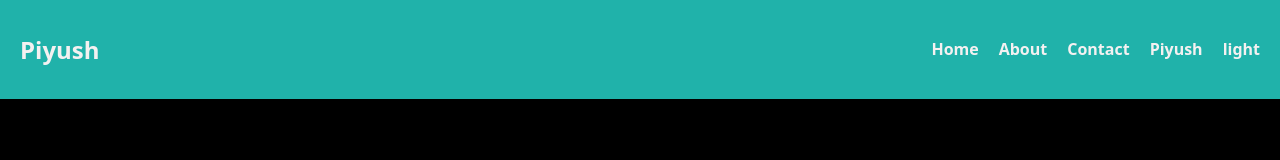
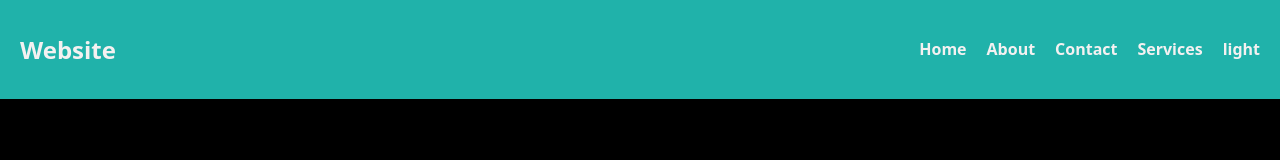
Before and after one commit to PiyushMishraX/ReactJS, a React (Vite) app in the folder context-api-21/: page / in a window 1280 px wide. Shown: the top 160 px of the page. Built offline with nearby package versions, Linux system fonts and the light colour scheme.

Commit message:
creating theme context

```diff
--- a/context-api-21/src/App.jsx
+++ b/context-api-21/src/App.jsx
@@ -1,21 +1,36 @@
-import React from 'react'
+// import React from 'react'
+// import Navbar from './components/Navbar'
+// import { useState } from 'react'
+
+// const App = () => {
+
+//   const [theme, setTheme] = useState('light')
+
+//   return (
+//     <div>
+//       {/* using self closing tag */}
+//       {/* <Navbar theme={theme}/> */}
+//       {/*  */}
+//       <Navbar theme={theme}>
+//         <h2>This is navbar</h2>
+//         <h2>It is navbar</h2>
+//         {/* it is children which will be passed in props */}
+//       </Navbar>
+//     </div>
+//   )
+// }
+
+// export default App
+
+
+
 import Navbar from './components/Navbar'
-import { useState } from 'react'
 
 const App = () => {
 
-  const [theme, setTheme] = useState('light')
-
   return (
     <div>
-      {/* using self closing tag */}
-      {/* <Navbar theme={theme}/> */}
-      {/*  */}
-      <Navbar theme={theme}>
-        <h2>This is navbar</h2>
-        <h2>It is navbar</h2>
-        {/* it is children which will be passed in props */}
-      </Navbar>
+      <Navbar />
     </div>
   )
 }
--- a/context-api-21/src/components/Nav2.jsx
+++ b/context-api-21/src/components/Nav2.jsx
@@ -1,20 +1,52 @@
+// import React, { useContext } from 'react'
+// import { PostDataContext } from '../context/ThemeContext'
+
+// const Nav2 = (props) => {
+
+//   const data = useContext(PostDataContext)
+//   return (
+//     <div className='nav2'>
+//         <h4>Home</h4>
+//         <h4>About</h4>
+//         <h4>Contact</h4>
+//         {/* <h4>Services</h4> */}
+//         <h4>{data}</h4>
+//         <h4>{props.theme}</h4>
+//         {/* it took so much eeforts just so theme can be in Nav2 from App thrugh props drilling */}
+//         {/* so we will create context */}
+
+//     </div>
+//   )
+// }
+
+// export default Nav2
+
+
+
 import React, { useContext } from 'react'
-import { PostDataContext } from '../context/ThemeContext'
+import { ThemeDataContext } from '../context/ThemeContext';
 
-const Nav2 = (props) => {
 
-  const data = useContext(PostDataContext)
+const Nav2 = () => {
+
+  // const data = useContext(ThemeDataContext)
+  // console.log(data); // as array
+
+  const [theme,setTheme] = useContext(ThemeDataContext)
+  // console.log(theme); // by destructuring
+
+
+
   return (
-    <div className='nav2'>
+    <div>
+      <div className='nav2'>
         <h4>Home</h4>
         <h4>About</h4>
         <h4>Contact</h4>
-        {/* <h4>Services</h4> */}
-        <h4>{data}</h4>
-        <h4>{props.theme}</h4>
-        {/* it took so much eeforts just so theme can be in Nav2 from App thrugh props drilling */}
-        {/* so we will create context */}
+        <h4>Services</h4>
+        <h4>{theme}</h4>
 
+    </div>
     </div>
   )
 }
--- a/context-api-21/src/components/Navbar.jsx
+++ b/context-api-21/src/components/Navbar.jsx
@@ -34,26 +34,43 @@
 //   )
 // }
 
-// importing React isn't import form 'react'
-import { useContext } from 'react'
+// // importing React isn't import form 'react'
+// import { useContext } from 'react'
+// import Nav2 from './Nav2'
+// import { PostDataContext, ThemeDataContext } from '../context/ThemeContext'
+
+// const Navbar = (props) => {
+
+//   const data = useContext(ThemeDataContext)
+//   // console.log(data);
+
+//   const data2 = useContext(PostDataContext)
+//   // console.log(data2);
+
+//   return (
+//     <div className='nav'>
+//         {/* <h2>Website</h2> */}
+//         {/* <h2>{data}</h2> */}
+//         <h2>{data2}</h2>
+
+//         <Nav2 theme={props.theme} />
+//     </div>
+//   )
+// }
+
+// export default Navbar
+
+
+
+
 import Nav2 from './Nav2'
-import { PostDataContext, ThemeDataContext } from '../context/ThemeContext'
 
-const Navbar = (props) => {
-
-  const data = useContext(ThemeDataContext)
-  // console.log(data);
-
-  const data2 = useContext(PostDataContext)
-  // console.log(data2);
-
+const Navbar = () => {
   return (
     <div className='nav'>
-        {/* <h2>Website</h2> */}
-        {/* <h2>{data}</h2> */}
-        <h2>{data2}</h2>
+        <h2>Website</h2>
 
-        <Nav2 theme={props.theme} />
+        <Nav2 />
     </div>
   )
 }
--- a/context-api-21/src/context/ThemeContext.jsx
+++ b/context-api-21/src/context/ThemeContext.jsx
@@ -1,34 +1,58 @@
-import React, { createContext } from "react";
+// import React, { createContext } from "react";
 
-// creating context-
+// // creating context-
 
-//  ThemeDataContext is the context which will provide the data in eveywhere // create it outside the function
-export const ThemeDataContext = createContext();
-// export so any where it can be used
+// //  ThemeDataContext is the context which will provide the data in eveywhere // create it outside the function
+// export const ThemeDataContext = createContext();
+// // export so any where it can be used  // useing named export bxz themeCOntext is already beign exported defaultly
 
-export const PostDataContext = createContext();
+// export const PostDataContext = createContext();
+
+// const ThemeContext = (props) => {
+
+//   return (
+//     // <div>ThemeContext</div>
+//     // <div>{props.children}</div>
+
+//     //providing the context // use .Provider method
+//     <div>
+//       {/* <ThemeDataContext.Provider> */}
+//       {/* <ThemeDataContext.Provider value='Piyush'>
+//         {props.children}
+//       </ThemeDataContext.Provider> */}
+
+//       {/* <PostDataContext.Provider value={[]}> */}
+//       <PostDataContext.Provider value='Piyush'>
+//         {props.children}
+//       </PostDataContext.Provider>
+//     </div>
+//   );
+// };
+
+// export default ThemeContext;
+
+// // now wrap app with the context so everything iside app and even app have the the values so this vlaue is in boudry of app sourouding everthing
+
+
+
+// creating Theme Context ---
+
+// import React from "react";
+import { createContext, useState } from "react";
+
+export const ThemeDataContext = createContext()
 
 const ThemeContext = (props) => {
 
+  const [theme, setTheme] = useState('light')
+
   return (
-    // <div>ThemeContext</div>
-    // <div>{props.children}</div>
-
-    //providing the context // use .Provider method
     <div>
-      {/* <ThemeDataContext.Provider> */}
-      {/* <ThemeDataContext.Provider value='Piyush'>
+      <ThemeDataContext.Provider value={[theme,setTheme]} >
         {props.children}
-      </ThemeDataContext.Provider> */}
-
-      {/* <PostDataContext.Provider value={[]}> */}
-      <PostDataContext.Provider value='Piyush'>
-        {props.children}
-      </PostDataContext.Provider>
+      </ThemeDataContext.Provider>
     </div>
   );
 };
 
 export default ThemeContext;
-
-// now wrap app with the context so everything iside app and even app have the the values so this vlaue is in boudry of app sourouding everthing
```
